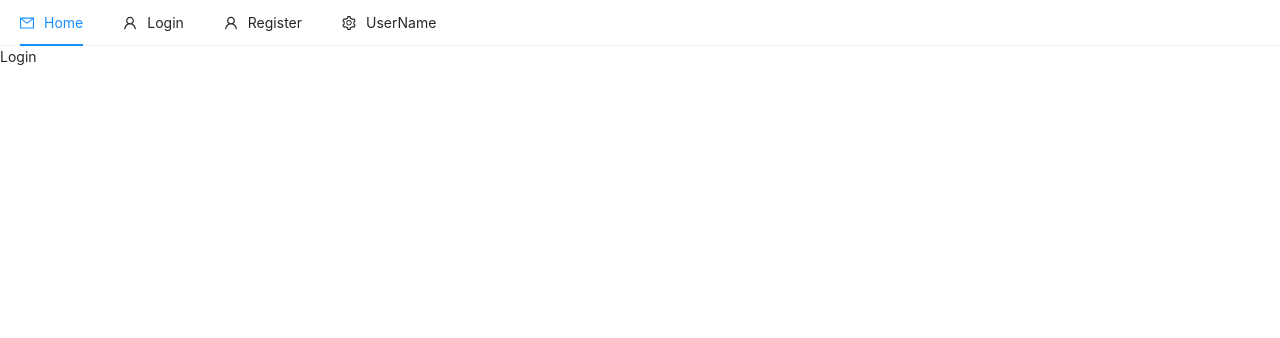
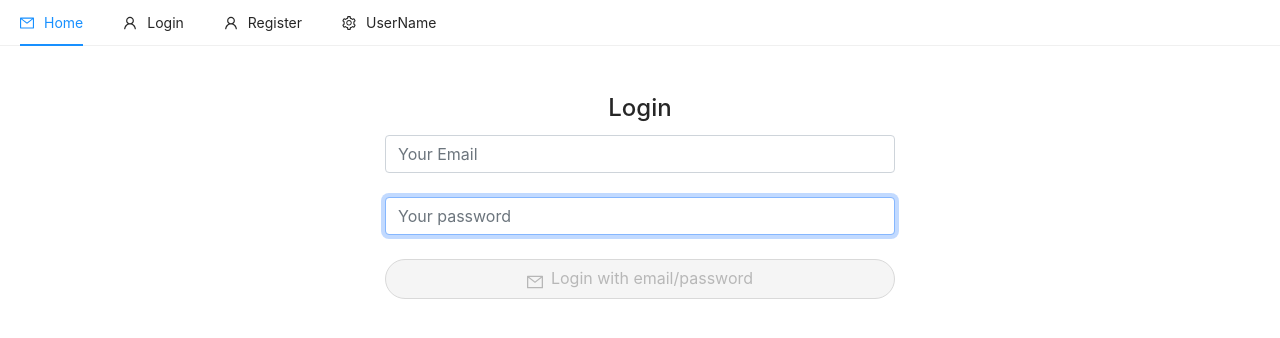
Before and after one commit to daya2940/Ecommerce-frontend, a React (Create React App) app: page /login in a window 1280 px wide. Shown: the top 338 px of the page. Built offline with nearby package versions, Linux system fonts and the light colour scheme; no server answers.

Commit message:
Added login page and changed button aesthicts

```diff
--- a/src/components/nav/Header.js
+++ b/src/components/nav/Header.js
@@ -30,7 +30,7 @@ const Header = () => {
       <Menu.Item key="home" icon={<MailOutlined />}>
         <Link to="/">Home</Link>
       </Menu.Item>
-      <Menu.Item key="Login" icon={<UserOutlined />}>
+      <Menu.Item key="Login" icon={<UserOutlined />} className="pull-right">
         <Link to="/login">Login</Link>
       </Menu.Item>
       <Menu.Item key="Register" icon={<UserOutlined />}>
--- a/src/pages/auth/Login.js
+++ b/src/pages/auth/Login.js
@@ -1,7 +1,69 @@
-import React from "react";
+import React, { useState } from "react";
+import { Button } from "antd";
+import { MailOutlined, SettingOutlined, UserOutlined } from "@ant-design/icons";
 
-const Login = () => {
-  return <div>Login</div>;
+import { auth } from "../../firebase";
+import { toast } from "react-toastify";
+
+const Register = () => {
+  const [email, setEmail] = useState("");
+  const [password, setPassword] = useState("");
+
+  const handleSubmit = async (e) => {
+    console.log("submit");
+    e.preventDefault();
+
+    console.table(email, password);
+  };
+
+  const loginForm = () => (
+    <form onSubmit={handleSubmit}>
+      <div className="form-group">
+        <input
+          type="email"
+          className="form-control"
+          placeholder="Your Email"
+          value={email}
+          onChange={(e) => setEmail(e.target.value)}
+          autoFocus
+        />
+        <input
+          type="password"
+          className="form-control mt-4"
+          placeholder="Your password"
+          value={email}
+          onChange={(e) => setPassword(e.target.value)}
+          autoFocus
+        />
+      </div>
+
+      <div className="d-flex justify-content-center mt-4">
+        <Button
+          type="primary"
+          htmlType="submit"
+          className="mb-3"
+          block
+          shape="round"
+          size="large"
+          disabled={!email || password.length < 6 ? true : false}
+          icon={<MailOutlined />}
+        >
+          Login with email/password
+        </Button>
+      </div>
+    </form>
+  );
+  return (
+    <div className="container p-5">
+      <div className="row">
+        <div className="col-md-6 offset-md-3">
+          <h4 className="text-center">Login</h4>
+
+          {loginForm()}
+        </div>
+      </div>
+    </div>
+  );
 };
 
-export default Login;
+export default Register;
--- a/src/pages/auth/Register.js
+++ b/src/pages/auth/Register.js
@@ -24,13 +24,20 @@ const Register = () => {
       <input
         type="email"
         className="form-control"
-        placeholder="Enter Email"
+        placeholder="Your Email"
         value={email}
         onChange={(e) => setEmail(e.target.value)}
         autoFocus
       />
       <div className="d-flex justify-content-center mt-4">
-        <Button type="primary" htmlType="submit" className="btn btn-raised">
+        <Button
+          type="primary"
+          type="primary"
+          htmlType="submit"
+          className="mb-3"
+          block
+          shape="round"
+        >
           Register
         </Button>
       </div>
```
